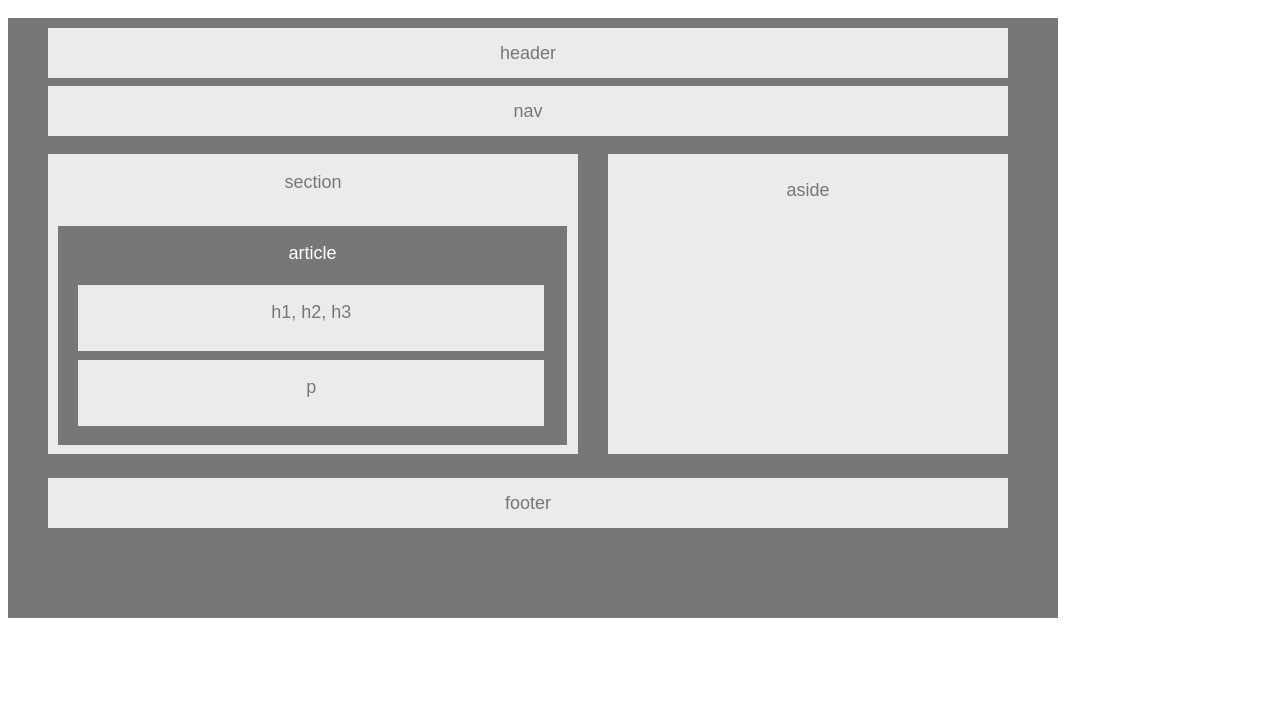
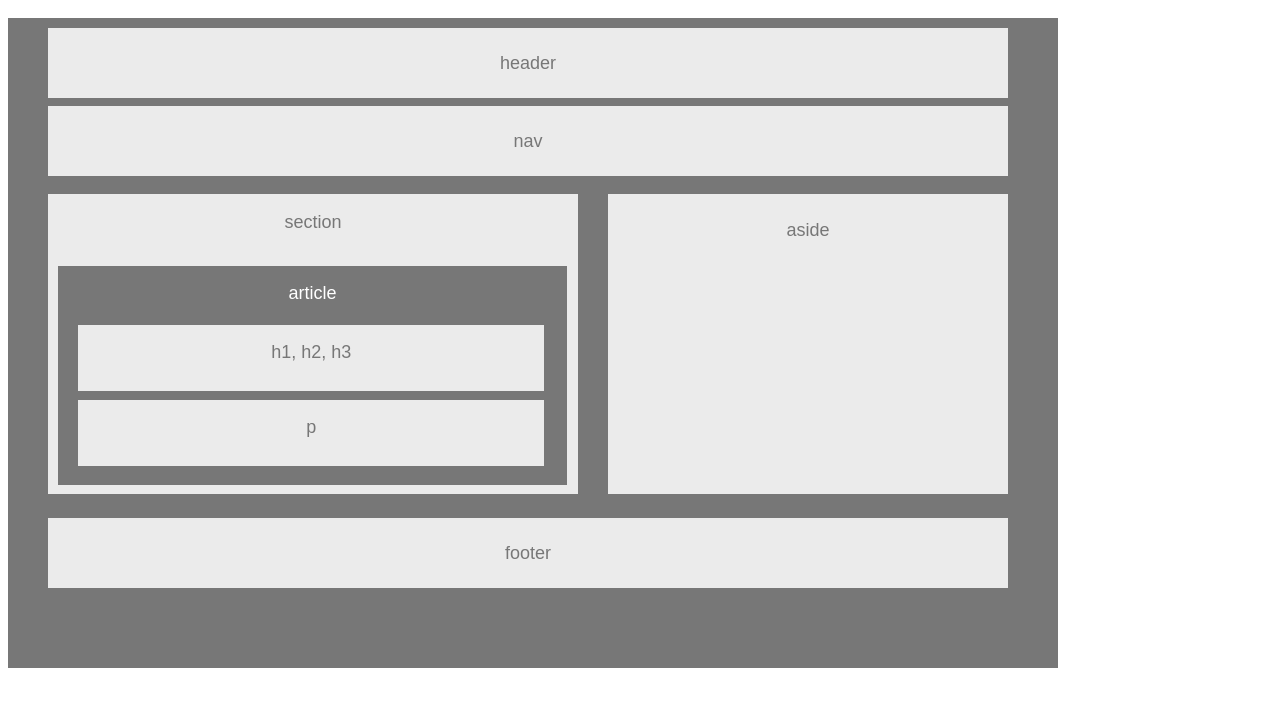
Before and after one commit to bonnie-bee/HW-Wireframe, a plain HTML site: page index.html in a window 1280 px wide. Drawn offline with Linux system fonts and the light colour scheme.

Commit message:
Changed box height

```diff
--- a/style.css
+++ b/style.css
@@ -1,7 +1,7 @@
 .bigBox{
     position: relative;
     width: 1050px;
-    height: 600px;
+    height: 650px;
     background-color:#777;
     text-align: center;
     font-family: 'Arial', 'Helvetica Neue', Helvetica, sans-serif;
@@ -11,8 +11,8 @@
 .outsideBox{
     background: #ebebeb;
     width: 960px;
-    height: 50px;
-    line-height: 50px;
+    height: 70px;
+    line-height: 70px;
     color: #777;
 }
 
```
